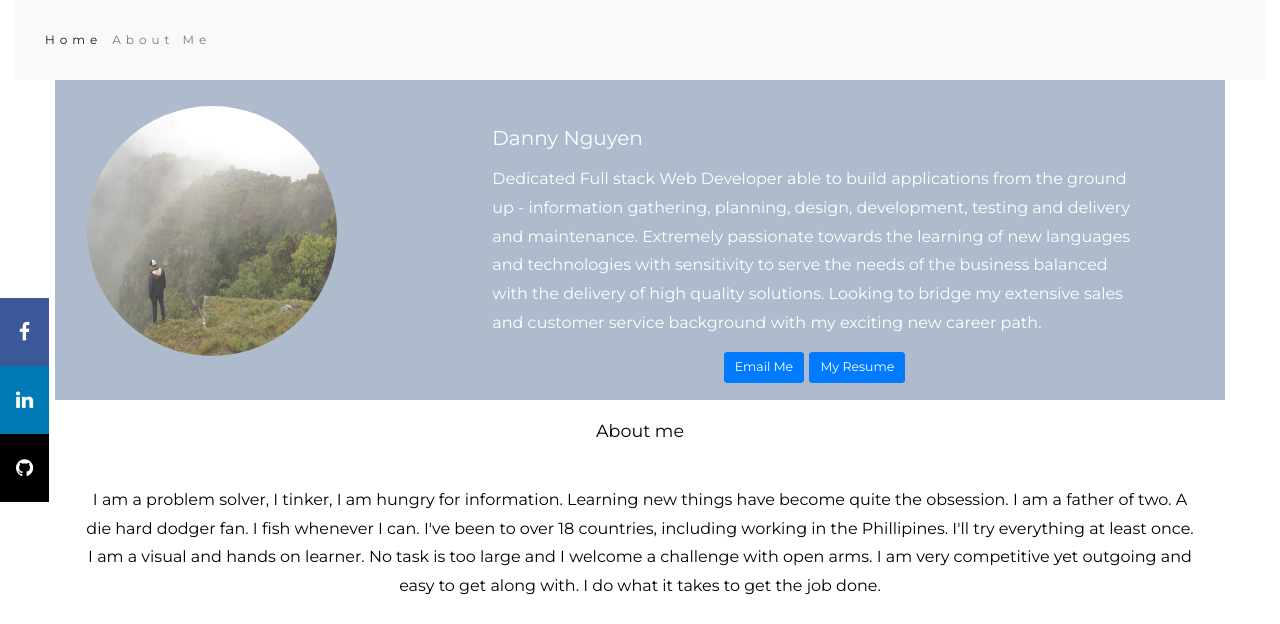
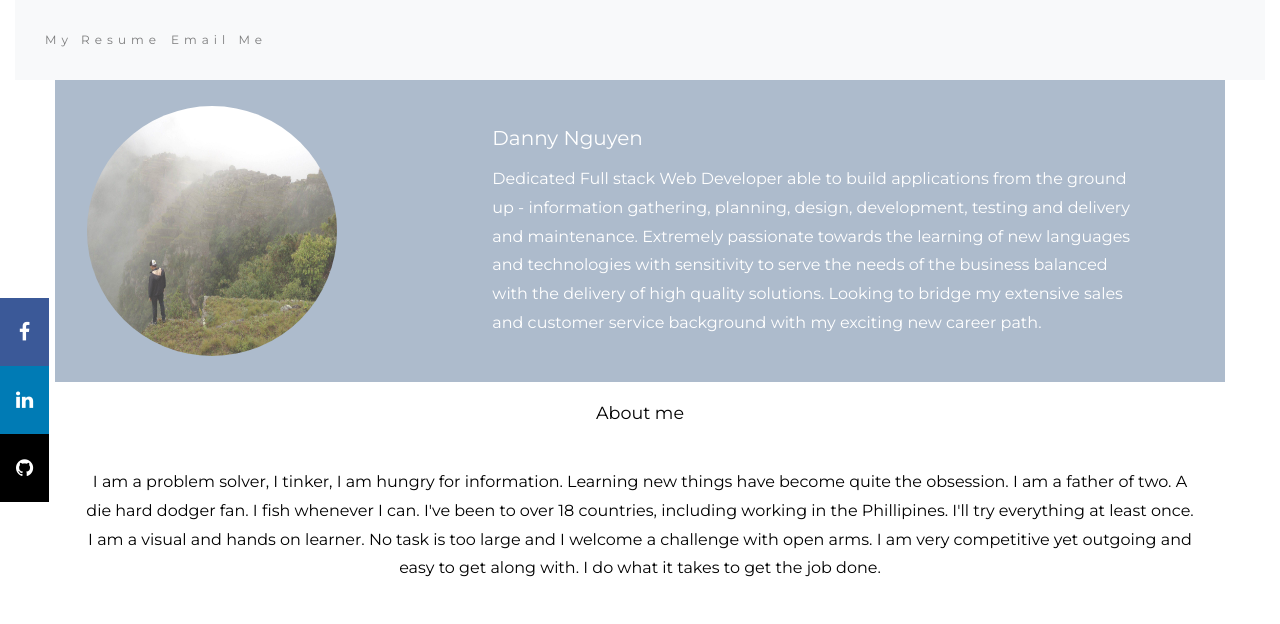
Before and after one commit to DannyLNguyen/danny_portfolio, a Django app: page / in a window 1280 px wide. Shown: the top 624 px of the page. Run offline with Django 3.2, Linux system fonts and the light colour scheme; some libraries are stand-ins or nearby versions.

Commit message:
clean up
deleting unused photos. removed buttons and moved them up to bav bar

```diff
--- a/danny_portfolio/static/style.css
+++ b/danny_portfolio/static/style.css
@@ -16,7 +16,7 @@ body {
         color:  #555555;
       }
       .bg-3 {
-        background-color: #ffffff; /* White */
+        background-color: #ffffff;
         color: #555555;
       }
       .bg-4 {
--- a/danny_portfolio/templates/resume.html
+++ b/danny_portfolio/templates/resume.html
@@ -31,13 +31,18 @@
                         </button>
                         <div class="collapse navbar-collapse" id="navbarNav">
                                 <ul class="navbar-nav">
-                                        <li class="nav-item active">
-                                                <a class="nav-link" href="/">Home <span
-                                                                class="sr-only">(current)</span></a>
+
+
+                                        <li class="nav-item">
+                                        <a class="nav-link" href="{% static 'images/Danny_Resume.pdf' %}"
+                                        download="Danny Nguyen's resume">My Resume</a>
                                         </li>
                                         <li class="nav-item">
-                                                <a class="nav-link" href="/about_me">About Me</a>
+                                        <a class="nav-link"
+                                        onClick="parent.location='mailto:dannylenguyen626@gmail.com?'"
+                                        role="button">Email Me</a>
                                         </li>
+
 
 
                                 </ul>
@@ -85,19 +90,6 @@
                                                 and customer service background with my exciting new career path.</p>
 
 
-                                        <div class="text-center">
-
-                                                <a class="btn btn-primary btn-lg"
-                                                        onClick="parent.location='mailto:dannylenguyen626@gmail.com?'"
-                                                        role="button">Email Me</a>
-                                                <a class="btn btn-primary btn-lg" role="button"
-                                                        href="{% static 'images/Danny_Resume.pdf' %}"
-                                                        download="Danny Nguyen's resume">My Resume</a>
-
-
-
-
-                                        </div>
 
                                 </div>
 
```
Also changed, not shown: danny_portfolio/static/images/luke_in_stroller.jpg (deleted), danny_portfolio/static/images/tiger.jpg (deleted).
